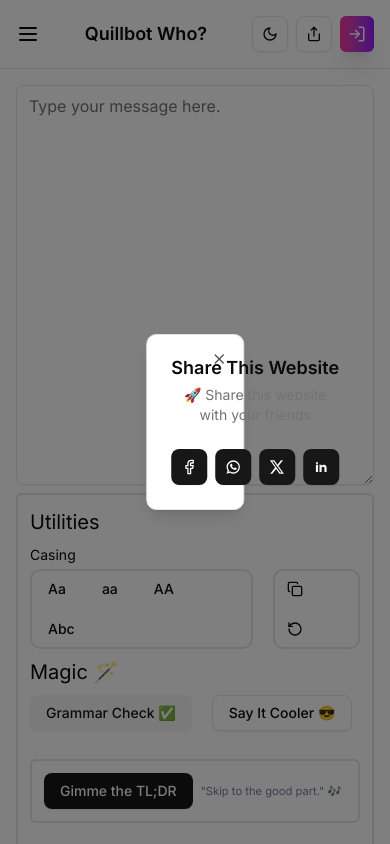
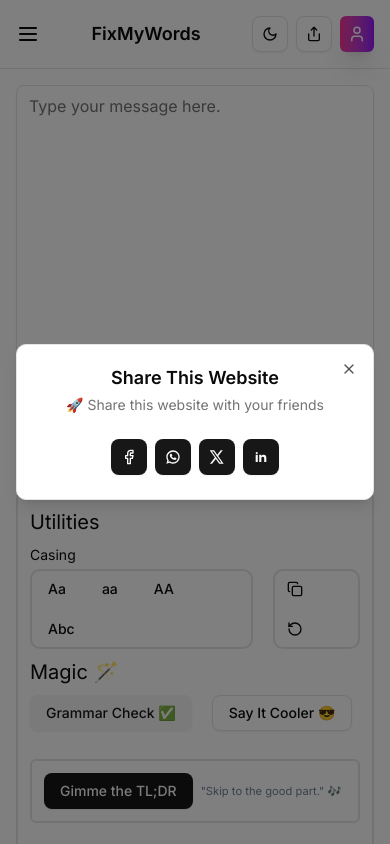
Before and after one commit to i-niranjan/FixMyWords--beta, a React (Vite) app: page / in a window 390 px wide. Both pictures are taken after a click on the button 314 px from the left and 34 px from the top of the page. Shown: the top 844 px of the page. Built offline with nearby package versions, Linux system fonts and the light colour scheme; no server answers.

Commit message:
Fixed the Mobile Header

```diff
--- a/src/components/Navbar.jsx
+++ b/src/components/Navbar.jsx
@@ -1,6 +1,6 @@
 import React, { useContext } from "react";
 import { NavLink } from "react-router";
-import { Share, Moon, Sun, X, LogOut, Menu, LogIn } from "lucide-react";
+import { Share, Moon, Sun, X, LogOut, Menu, LogIn, User } from "lucide-react";
 import {
   Drawer,
   DrawerClose,
@@ -52,16 +52,15 @@
       <nav className=" sticky  w-full z-20 top-0 start-0 border-b border-gray-200  backdrop-blur-sm ">
         <div className="max-w-screen flex  flex-wrap items-center justify-between p-4">
           <DropdownMenu>
-            <DropdownMenuTrigger className="md:hidden">
+            <DropdownMenuTrigger className="md:hidden ">
               <Menu />
             </DropdownMenuTrigger>
-            <DropdownMenuContent>
-              <DropdownMenuLabel>My Account</DropdownMenuLabel>
-              <DropdownMenuSeparator />
-              <DropdownMenuItem>Profile</DropdownMenuItem>
-              <DropdownMenuItem>Billing</DropdownMenuItem>
-              <DropdownMenuItem>Team</DropdownMenuItem>
-              <DropdownMenuItem>Subscription</DropdownMenuItem>
+            <DropdownMenuContent className="m-2">
+              <DropdownMenuItem>
+                <a href="https://github.com/i-niranjan/FixMyWords--beta">
+                  Github Repo
+                </a>
+              </DropdownMenuItem>
             </DropdownMenuContent>
           </DropdownMenu>
 
@@ -71,7 +70,7 @@
               className="flex  items-center space-x-3 rtl:space-x-reverse"
             >
               <span className="self-center text-lg font-semibold whitespace-nowrap ">
-                Quillbot Who?
+                FixMyWords
               </span>
             </a>
           </div>
@@ -109,7 +108,7 @@
                   <LogOut size={18} />
                 </>
               ) : (
-                <LogIn size={18} />
+                <User size={18} />
               )}
             </NavLink>
           </div>
--- a/src/components/ShareDialog.jsx
+++ b/src/components/ShareDialog.jsx
@@ -23,14 +23,14 @@
   return (
     <>
       <Dialog open={isShareOpen} onOpenChange={closeShareDialog}>
-        <DialogContent className="w-[25%]">
+        <DialogContent className="w-full md:w-[25%]">
           <DialogHeader>
             <DialogTitle>Share This Website</DialogTitle>
             <DialogDescription>
               🚀 Share this website with your friends
             </DialogDescription>
           </DialogHeader>
-          <div className="mt-2 flex gap-2">
+          <div className="mt-2 flex gap-2 justify-center">
             <Button
               size="icon"
               className="cursor-pointer"
```
